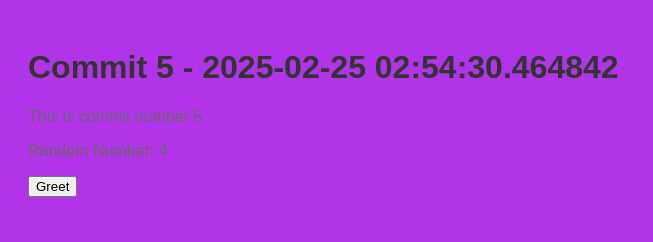
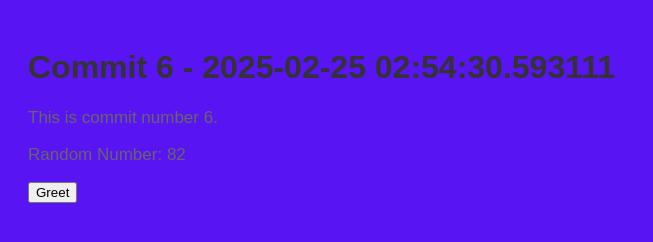
Before and after one commit to legbald0d/myrep-repo-20250225025424, a plain HTML site: page index.html in a window 1280 px wide. Shown: the whole page, without its empty margins (0-653 px from the left). Drawn offline with Linux system fonts and the light colour scheme.

Commit message:
📝 Commit 6 with HTML, CSS, and JS

```diff
--- a/index.html
+++ b/index.html
@@ -2,13 +2,13 @@
     <!DOCTYPE html>
     <html>
     <head>
-        <title>Commit 5 - 2025-02-25 02:54:30.464842</title>
+        <title>Commit 6 - 2025-02-25 02:54:30.593111</title>
         <link rel="stylesheet" href="style.css">
     </head>
     <body>
-        <h1>Commit 5 - 2025-02-25 02:54:30.464842</h1>
-        <p>This is commit number 5.</p>
-        <p>Random Number: 4</p>
+        <h1>Commit 6 - 2025-02-25 02:54:30.593111</h1>
+        <p>This is commit number 6.</p>
+        <p>Random Number: 82</p>
         <button onclick="greet()">Greet</button>
         <script src="script.js"></script>
     </body>
--- a/script.js
+++ b/script.js
@@ -2,4 +2,4 @@
     function greet() {
         alert('Hello from commit ' + commitNumber + '!');
     }
-    var commitNumber = 5;
+    var commitNumber = 6;
--- a/style.css
+++ b/style.css
@@ -1,7 +1,7 @@
 
     body {
         font-family: Arial, sans-serif;
-        background-color: #b234e8;
+        background-color: #5914f4;
         padding: 20px;
     }
     h1 {
@@ -9,5 +9,5 @@
     }
     p {
         color: #666;
-        font-size: 16px;
+        font-size: 17px;
     }
```
